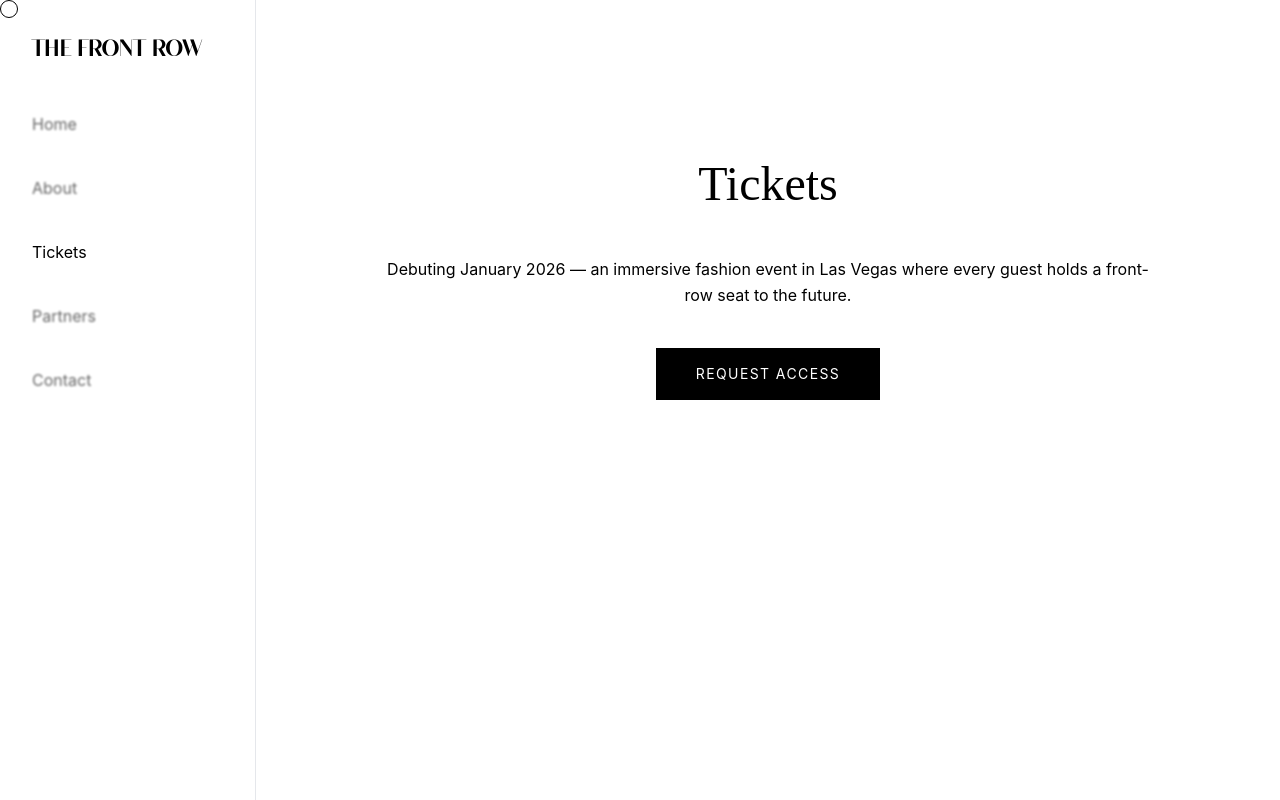
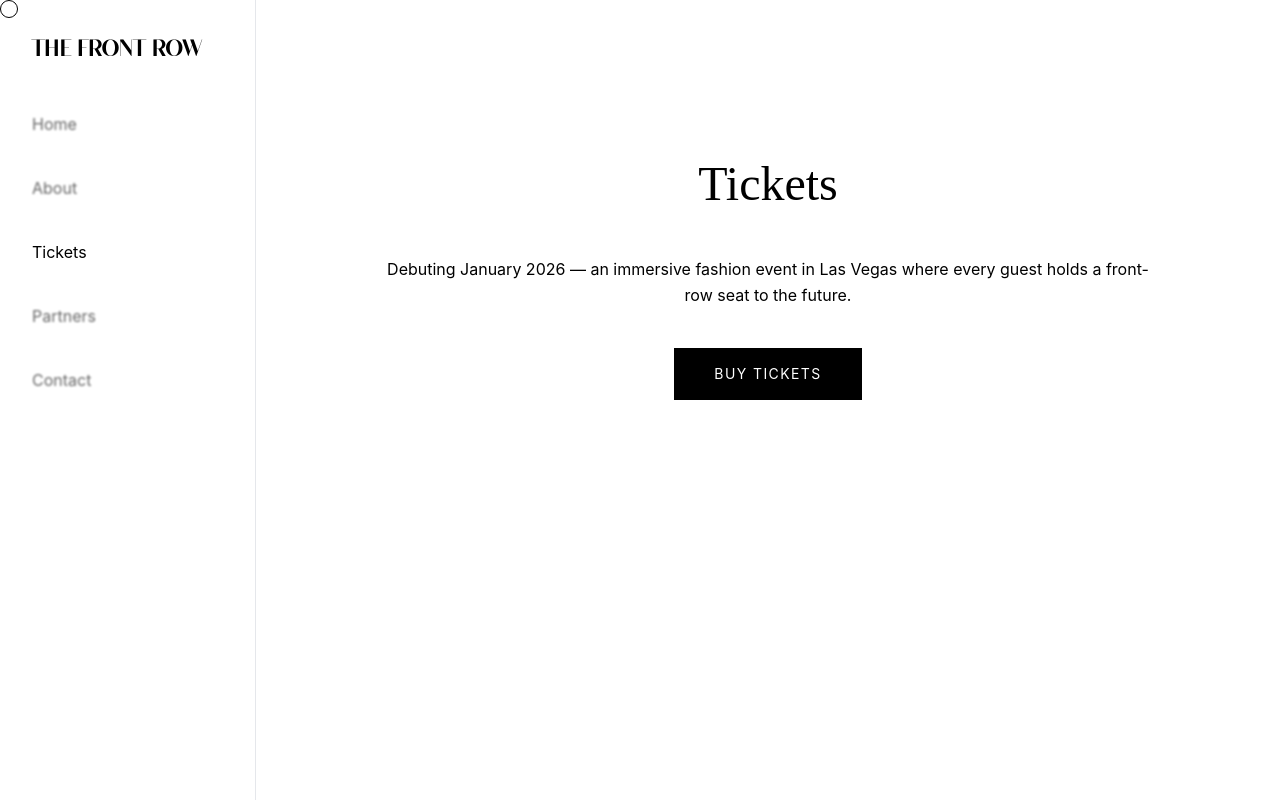
Before and after one commit to eladcohen25/noa-front-row-website, a Next.js app: page /tickets in a window 1280 px wide. Built offline with nearby package versions, Linux system fonts and the light colour scheme; grey boxes are pictures that could not be loaded; a web font is replaced by a local one.

Commit message:
(REMOVE PASSWORD)

```diff
--- a/app/tickets/page.tsx
+++ b/app/tickets/page.tsx
@@ -2,6 +2,13 @@
 
 import { useState, useCallback, useRef, useEffect } from 'react'
 import ScrollReveal from '@/components/ScrollReveal'
+
+// ========================================
+// PASSWORD GATE TOGGLE
+// Set to true to require password, false to go directly to tickets
+// ========================================
+const REQUIRE_PASSWORD = false
+// ========================================
 
 const ACCESS_CODE = 'INSIDETFR'
 const TICKETING_URL = 'https://tickets.thefrontrow.vegas/'
@@ -76,17 +83,23 @@ export default function Tickets() {
 
           <ScrollReveal>
             <button
-              onClick={handleOpenModal}
+              onClick={() => {
+                if (REQUIRE_PASSWORD) {
+                  handleOpenModal()
+                } else {
+                  window.open(TICKETING_URL, '_blank', 'noopener,noreferrer')
+                }
+              }}
               className="inline-block px-10 py-4 bg-black text-white text-sm tracking-widest uppercase transition-all duration-300 hover:bg-gray-900 hover:scale-[1.02]"
             >
-              Request Access
+              Buy Tickets
             </button>
           </ScrollReveal>
         </div>
       </div>
 
-      {/* Password Gate Modal */}
-      {isModalOpen && (
+      {/* Password Gate Modal - only renders when REQUIRE_PASSWORD is true */}
+      {REQUIRE_PASSWORD && isModalOpen && (
         <div
           className="fixed inset-0 z-50 flex items-center justify-center"
           style={{
```
